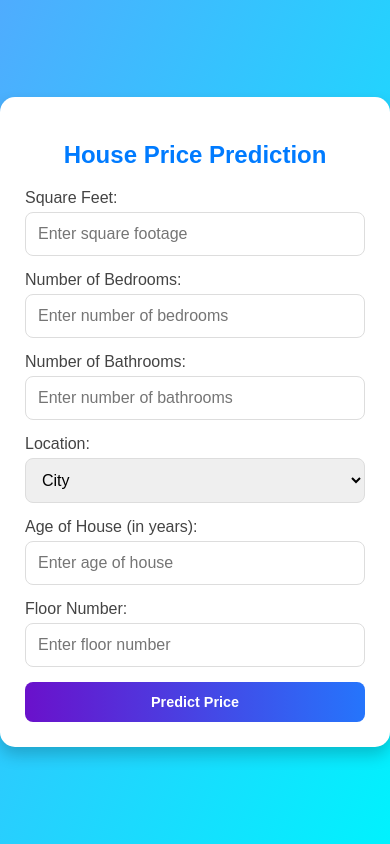
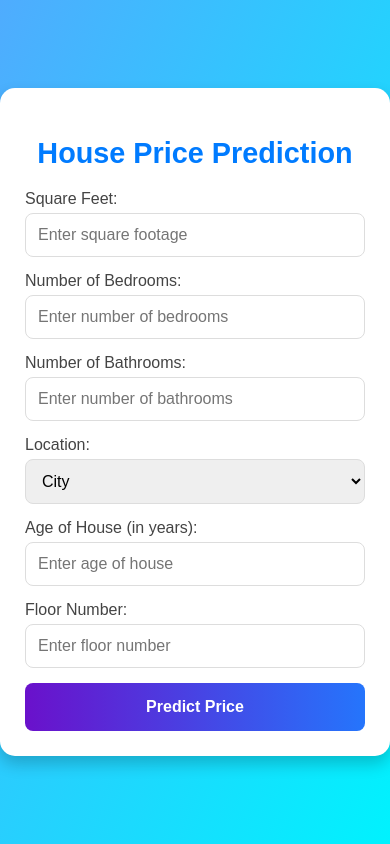
Before and after one commit to Harshhrp2511/Compozent-Tasks, a plain HTML site: page Machine Learning Project/templates/frontend.html in a window 390 px wide. Drawn offline with Linux system fonts and the light colour scheme.

```diff
--- a/Machine Learning Project/templates/frontend.html
+++ b/Machine Learning Project/templates/frontend.html
@@ -120,19 +120,6 @@
             border: 1px solid #c3e6cb;
             display: block;
         }
-
-        /* Responsive Design */
-        @media (max-width: 768px) {
-            h2 {
-                font-size: 1.5rem;
-            }
-
-            button {
-                font-size: 0.9rem;
-                padding: 12px;
-            }
-        }
-
     </style>
 </head>
 <body>
```
